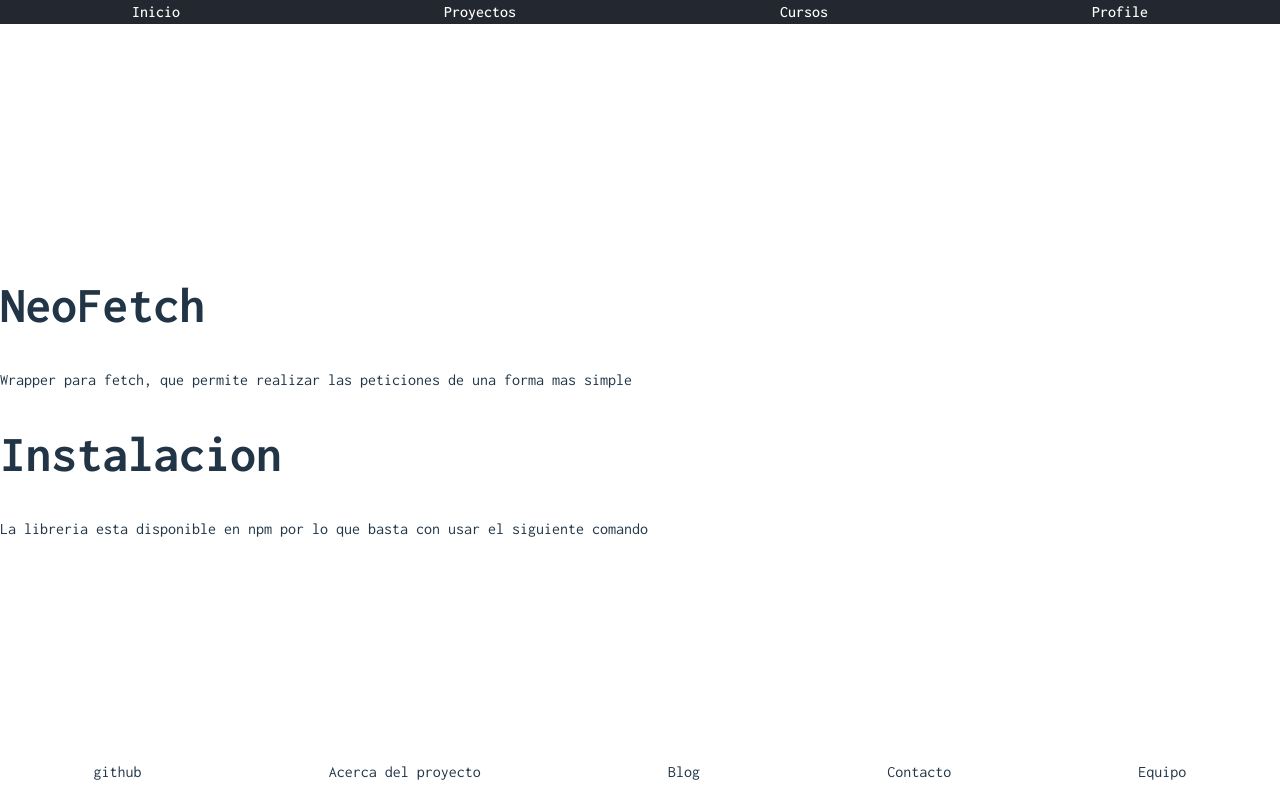
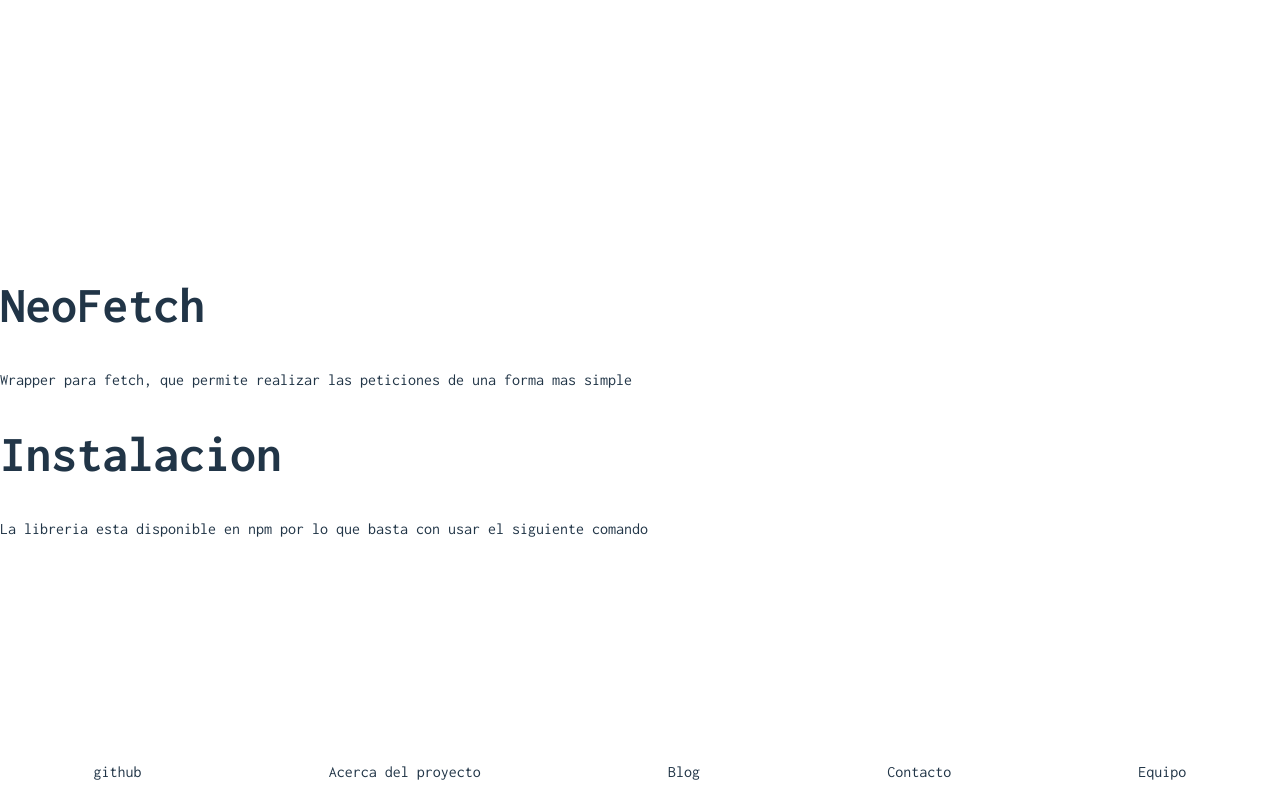
Before and after one commit to SteveBartmoss/stevelabs, a React (Vite) app: page /neofetch in a window 1280 px wide. Built offline with nearby package versions, Linux system fonts and the light colour scheme.

Commit message:
feat: Se cambio el disenio de la pagina

```diff
--- a/src/components/navbar/navbar.css
+++ b/src/components/navbar/navbar.css
@@ -5,5 +5,4 @@
     width: 100vw;
     display: flex;
     justify-content: space-around;
-    background-color: #23272f;
 }
```
